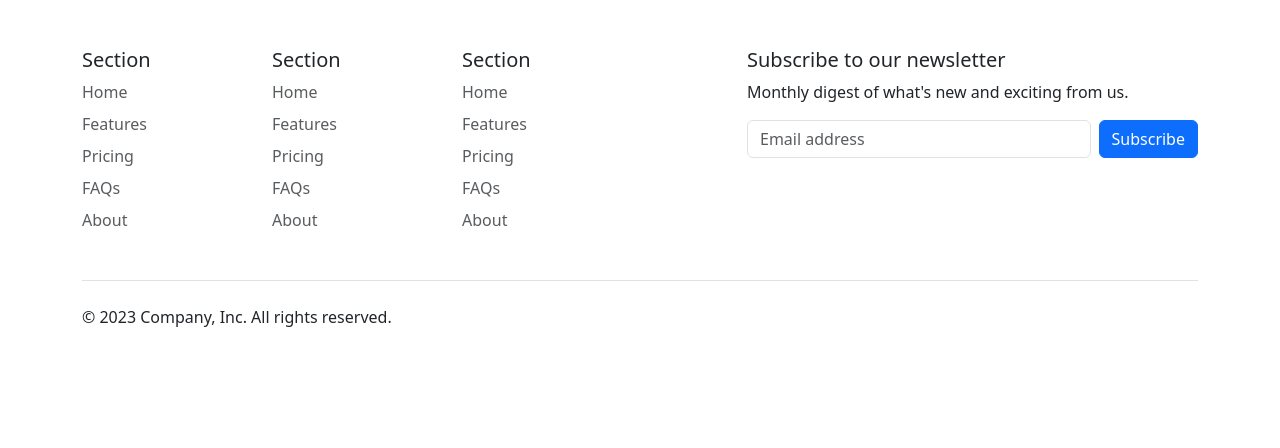
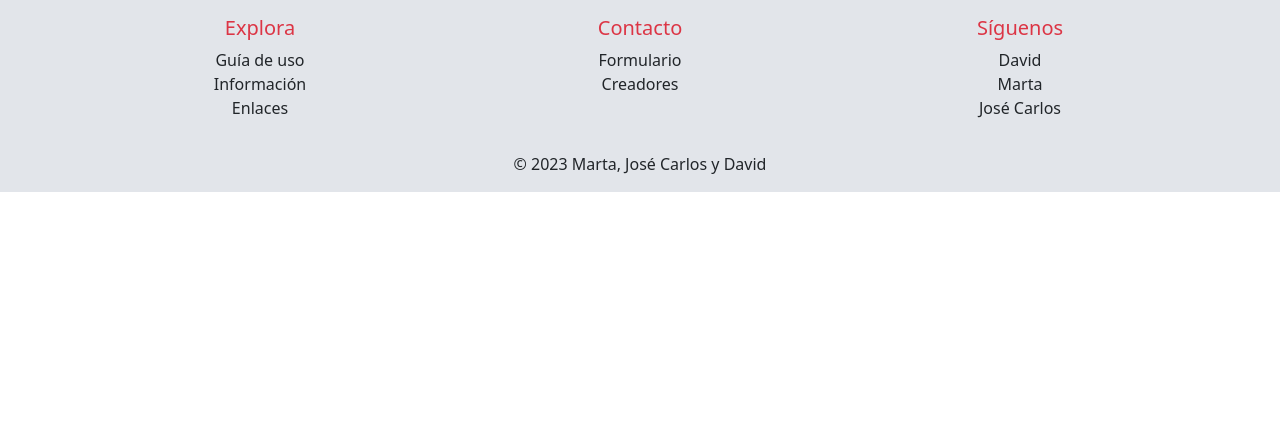
Before and after one commit to dgs02/Despliegue-de-aplicaciones-web, a plain HTML site: page footer.html in a window 1280 px wide. Drawn offline with Linux system fonts and the light colour scheme.

Commit message:
cambio_2

```diff
--- a/css/style.css
+++ b/css/style.css
@@ -74,3 +74,7 @@
   .bd-mode-toggle .dropdown-menu .active .bi {
     display: block !important;
   }
+
+  .footer-dark{
+    background-color: #e2e5ea;
+  }
--- a/footer.html
+++ b/footer.html
@@ -12,65 +12,39 @@
 </head>
 <body>
 
+  <footer class="footer-dark text-white py-3 text-center">
     <div class="container">
-        <footer class="py-5">
         <div class="row">
-            <div class="col-6 col-md-2 mb-3">
-              <h5>Section</h5>
-              <ul class="nav flex-column">
-                <li class="nav-item mb-2"><a href="#" class="nav-link p-0 text-body-secondary">Home</a></li>
-                <li class="nav-item mb-2"><a href="#" class="nav-link p-0 text-body-secondary">Features</a></li>
-                <li class="nav-item mb-2"><a href="#" class="nav-link p-0 text-body-secondary">Pricing</a></li>
-                <li class="nav-item mb-2"><a href="#" class="nav-link p-0 text-body-secondary">FAQs</a></li>
-                <li class="nav-item mb-2"><a href="#" class="nav-link p-0 text-body-secondary">About</a></li>
+            <div class="col-md-4">
+                <h5 class="text-danger">Explora</h5>
+                <ul class="list-unstyled">
+                    <li><a href="galiry.html" class="text-decoration-none text-dark">Guía de uso</a></li>
+                    <li><a href="contact.html" class="text-decoration-none text-dark">Información</a></li>
+                    <li><a href="#" class="text-decoration-none text-dark">Enlaces</a></li>
                 </ul>
             </div>
-
-            <div class="col-6 col-md-2 mb-3">
-              <h5>Section</h5>
-              <ul class="nav flex-column">
-                <li class="nav-item mb-2"><a href="#" class="nav-link p-0 text-body-secondary">Home</a></li>
-                <li class="nav-item mb-2"><a href="#" class="nav-link p-0 text-body-secondary">Features</a></li>
-                <li class="nav-item mb-2"><a href="#" class="nav-link p-0 text-body-secondary">Pricing</a></li>
-                <li class="nav-item mb-2"><a href="#" class="nav-link p-0 text-body-secondary">FAQs</a></li>
-                <li class="nav-item mb-2"><a href="#" class="nav-link p-0 text-body-secondary">About</a></li>
+            <div class="col-md-4">
+                <h5 class="text-danger">Contacto</h5>
+                <ul class="list-unstyled">
+                    <li><a href="#" class="text-decoration-none text-dark">Formulario</a></li>
+                    <li><a href="#" class="text-decoration-none text-dark">Creadores</a></li>
                 </ul>
             </div>
-
-            <div class="col-6 col-md-2 mb-3">
-              <h5>Section</h5>
-              <ul class="nav flex-column">
-                <li class="nav-item mb-2"><a href="#" class="nav-link p-0 text-body-secondary">Home</a></li>
-                <li class="nav-item mb-2"><a href="#" class="nav-link p-0 text-body-secondary">Features</a></li>
-                <li class="nav-item mb-2"><a href="#" class="nav-link p-0 text-body-secondary">Pricing</a></li>
-                <li class="nav-item mb-2"><a href="#" class="nav-link p-0 text-body-secondary">FAQs</a></li>
-                <li class="nav-item mb-2"><a href="#" class="nav-link p-0 text-body-secondary">About</a></li>
+            <div class="col-md-4">
+                <h5 class="text-danger">Síguenos</h5>
+                <ul class="list-unstyled ">
+                    <li><a href="#" class="text-decoration-none text-dark">David</a></li>
+                    <li><a href="#" class="text-decoration-none text-dark">Marta</a></li>
+                    <li><a href="#" class="text-decoration-none text-dark">José Carlos</a></li>
                 </ul>
             </div>
-
-            <div class="col-md-5 offset-md-1 mb-3">
-              <form>
-                <h5>Subscribe to our newsletter</h5>
-                <p>Monthly digest of what's new and exciting from us.</p>
-                <div class="d-flex flex-column flex-sm-row w-100 gap-2">
-                  <label for="newsletter1" class="visually-hidden">Email address</label>
-                  <input id="newsletter1" type="text" class="form-control" placeholder="Email address">
-                  <button class="btn btn-primary" type="button">Subscribe</button>
         </div>
-              </form>
+        <div class="row mt-3">
+            <div class="col-12">
+                <p class="text-center mb-0 text-dark">© 2023 Marta, José Carlos y David </p>
             </div>
         </div>
-
-          <div class="d-flex flex-column flex-sm-row justify-content-between py-4 my-4 border-top">
-            <p>&copy; 2023 Company, Inc. All rights reserved.</p>
-            <ul class="list-unstyled d-flex">
-              <li class="ms-3"><a class="link-body-emphasis" href="#"><svg class="bi" width="24" height="24"><use xlink:href="#twitter"/></svg></a></li>
-              <li class="ms-3"><a class="link-body-emphasis" href="#"><svg class="bi" width="24" height="24"><use xlink:href="#instagram"/></svg></a></li>
-              <li class="ms-3"><a class="link-body-emphasis" href="#"><svg class="bi" width="24" height="24"><use xlink:href="#facebook"/></svg></a></li>
-            </ul>
     </div>
 </footer>
-      </div>
-
 </body>
 </html>
```
Lines whose indentation alone changed are shown as unchanged.
